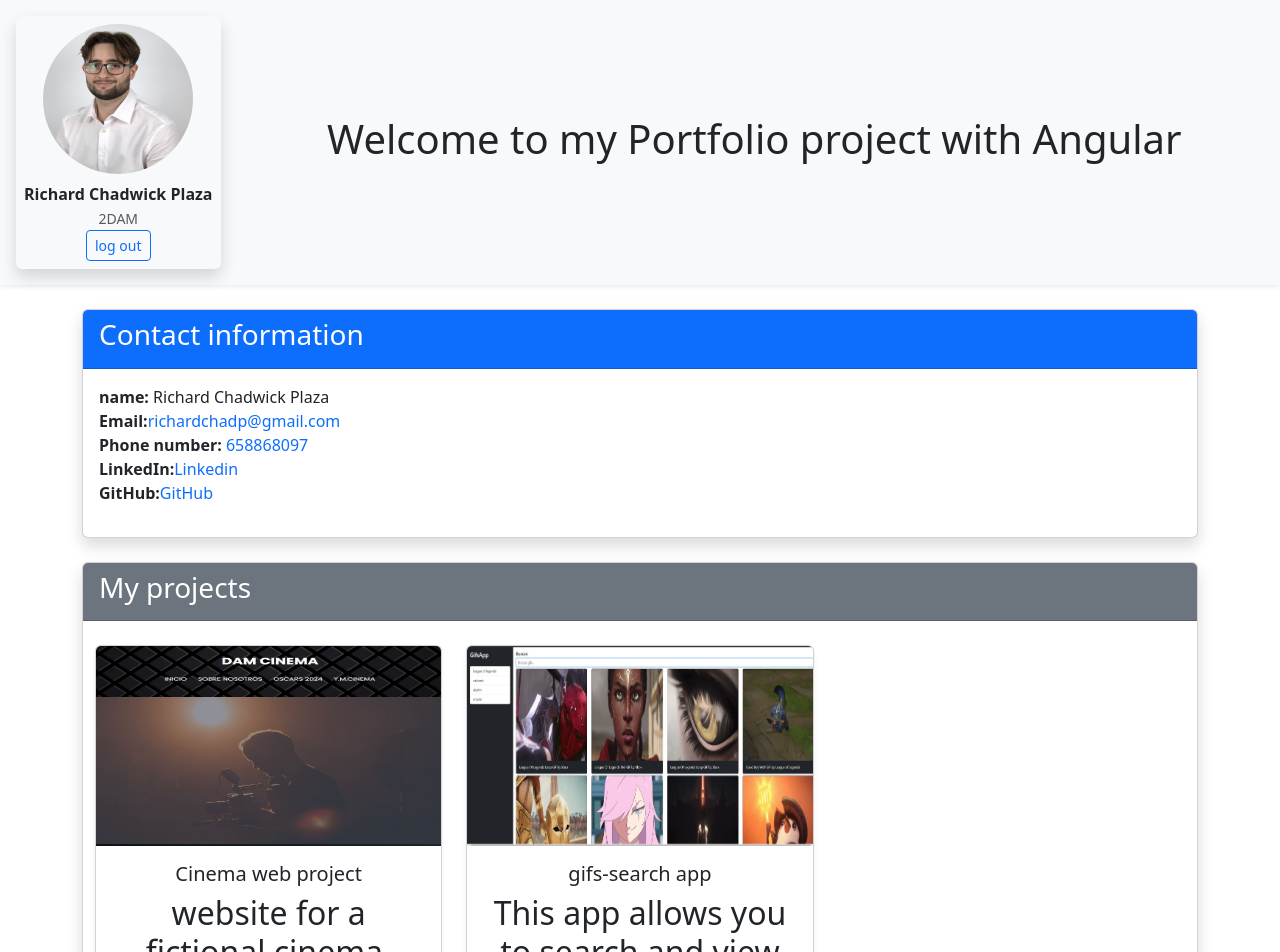
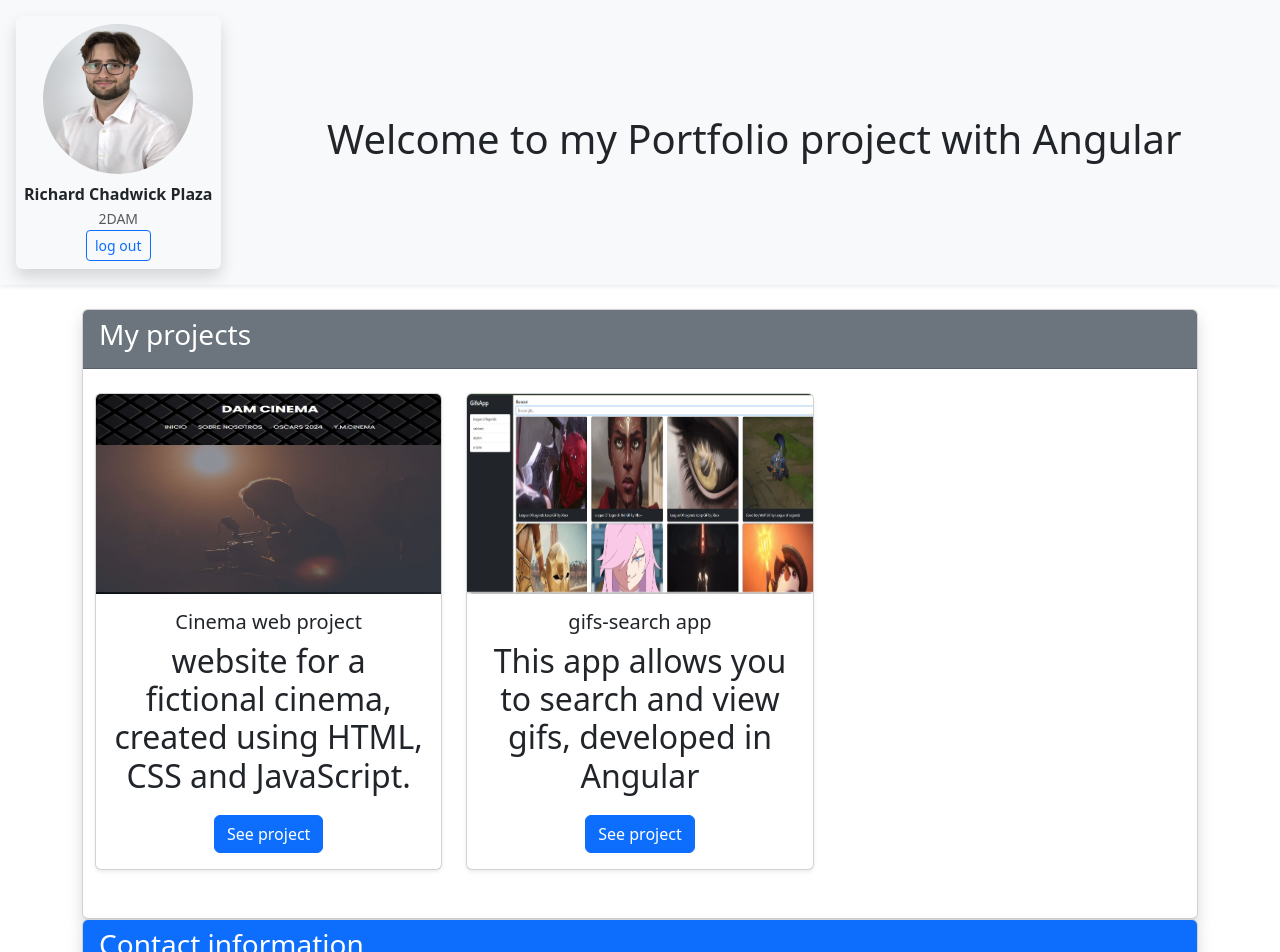
Before and after one commit to richardchadp5555/portfolio, an Angular app: page / in a window 1280 px wide. Shown: the top 952 px of the page. Built offline with nearby package versions, Linux system fonts and the light colour scheme.

Commit message:
cambiando organización del body

```diff
--- a/src/app/components/body/body.component.html
+++ b/src/app/components/body/body.component.html
@@ -1,4 +1,13 @@
 <div class="container my-4">
+  <!-- Seción para los proyectos web -->
+  <div class="card shadow">
+    <div class="card-header bg-secondary text-white">
+      <h3>My projects</h3>
+    </div>
+    <div class="card-boy">
+      <app-web-projects></app-web-projects>
+    </div>
+  </div>
   <!-- Sección de la información de contacto -->
   <div class="card shadow mb-4">
     <div class="card-header bg-primary text-white">
@@ -8,13 +17,4 @@
       <app-contact-information></app-contact-information>
     </div>
   </div>
-  <!-- Seción para los proyectos web -->
-  <div class="card shadow">
-    <div class="card-header bg-secondary text-white">
-      <h3>My projects</h3>
-    </div>
-    <div class="card-boy">
-      <app-web-projects></app-web-projects>
-    </div>
-  </div>
 </div>
```
